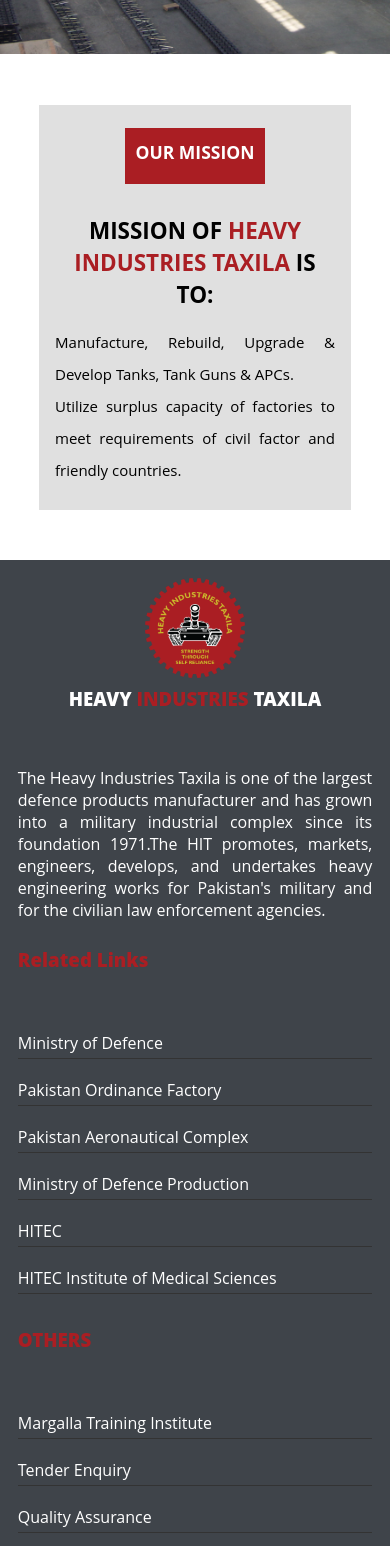
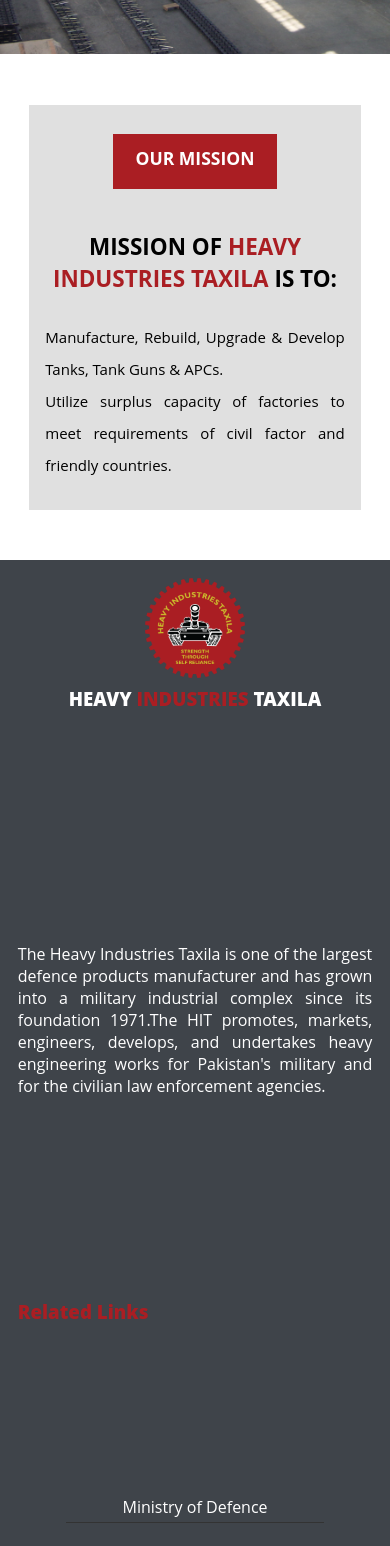
Before and after one commit to wajaht-ali/hit-ebidding, a React (Create React App) app: page /about in a window 390 px wide. Shown: the part 1340-2886 px from the top of the page. Built offline with nearby package versions, Linux system fonts and the light colour scheme.

Commit message:
About responsiveness bug fixing

```diff
--- a/src/styles/About.scss
+++ b/src/styles/About.scss
@@ -174,7 +174,7 @@
 
             .msg {
                 height: 80%;
-                width: 80%;
+                width: 85%;
                 padding: 1rem;
                 display: flex;
                 flex-direction: column;
@@ -190,7 +190,7 @@
                     margin: 0 auto;
                     background-color: $primary-color;
                     height: 15%;
-                    width: 50%;
+                    width: 55%;
                     color: #fff;
                 }
 
@@ -210,3 +210,51 @@
         }
     }
 }
+
+@media (max-width: 400px) {
+    .bottom {
+
+        height: 60vh;
+        width: 100%;
+        display: flex;
+        justify-content: center;
+        align-items: center;
+        text-align: center;
+
+        .msg {
+            height: 100%;
+            width: 90%;
+            padding: 1rem;
+            display: flex;
+            flex-direction: column;
+            justify-content: space-around;
+            text-align: center;
+            line-height: 2rem;
+            background: rgb(224, 224, 224);
+            font-size: 15px;
+
+            h3 {
+                text-transform: uppercase;
+                padding: .5rem;
+                margin: 0 auto;
+                background-color: $primary-color;
+                height: 15%;
+                width: 60%;
+                color: #fff;
+            }
+
+            h2 {
+
+                text-transform: uppercase;
+
+                span {
+                    color: $primary-color;
+                }
+            }
+
+            p {
+                text-align: justify;
+            }
+        }
+    }
+}
```
